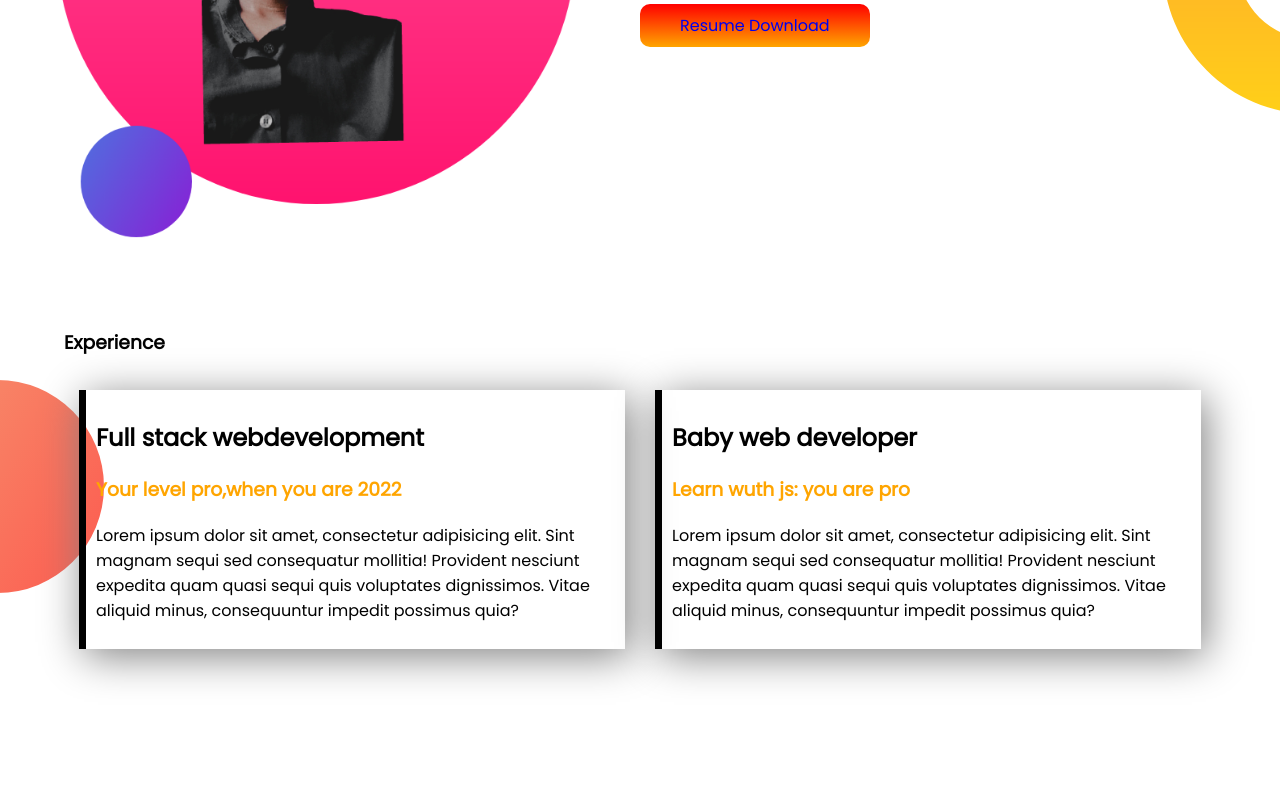
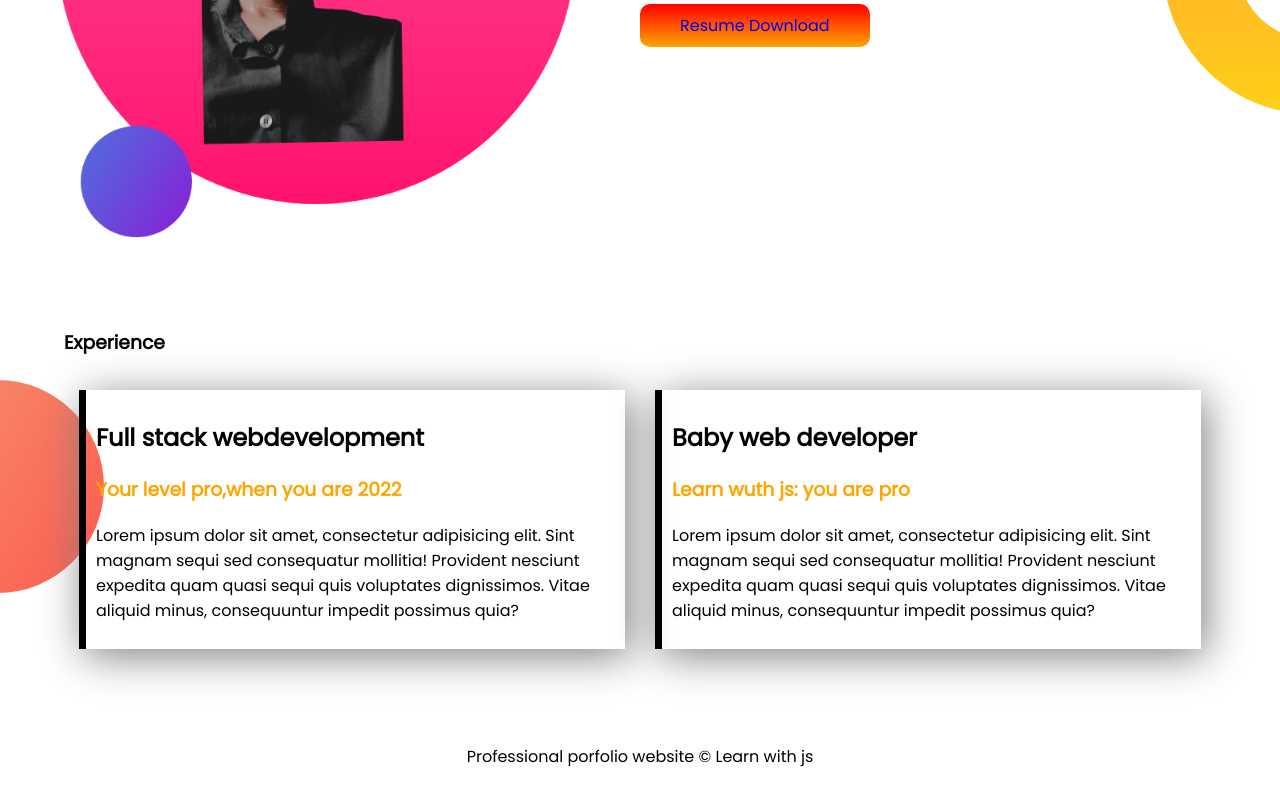
Before and after one commit to Arifur1638/professional-portfolio, a plain HTML site: page index.html in a window 1280 px wide. Shown: the part 1039-1824 px from the top of the page. Before the commit the page ends 1767 px from the top, so only its background shows below. Drawn offline with Linux system fonts and the light colour scheme.

Commit message:
footer send

```diff
--- a/index.html
+++ b/index.html
@@ -55,6 +55,12 @@
    </div>
 </section>
 
+<section>
+  <footer>
+    <p>Professional porfolio website &COPY; Learn with js</p>
+  </footer>
+</section>
+
 
 </body>
 </html>
--- a/style.css
+++ b/style.css
@@ -76,3 +76,6 @@ h1{
  border-image-slice: 1;
  padding: 10px;
 }
+footer{
+    text-align: center;
+}
```
